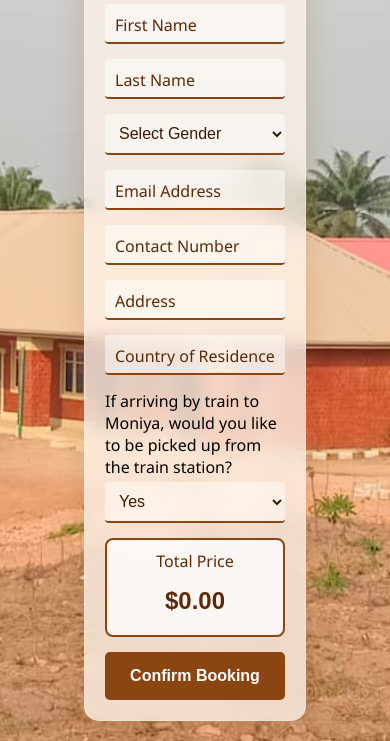
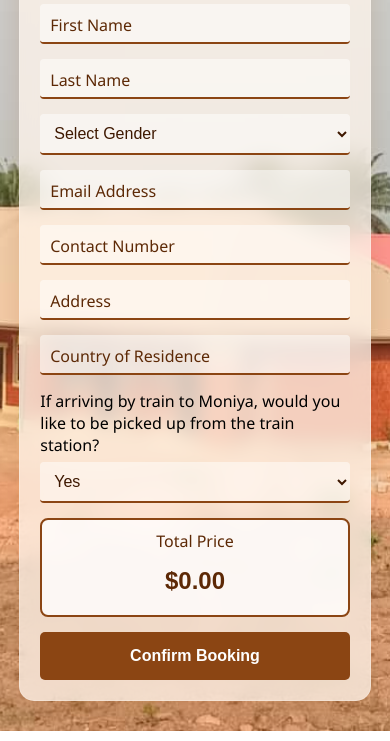
Before and after one commit to paperless-form/abule-Imole-room-booking, a plain HTML site: page index.html in a window 390 px wide. Shown: the part 133-874 px from the top of the page. Drawn offline with Linux system fonts and the light colour scheme.

Commit message:
sdfsfdsdfsf

```diff
--- a/index.html
+++ b/index.html
@@ -5,7 +5,7 @@
     <meta charset="UTF-8">
     <meta name="viewport" content="width=device-width, initial-scale=1.0">
     <link rel="stylesheet" href="styles.css">
-    <title>Contact Form</title>
+    <title>Abule Imole Room Booking</title>
 </head>
 
 <body>
--- a/styles.css
+++ b/styles.css
@@ -11,15 +11,17 @@ html {
 }
 
 .background-wrapper {
-    background-image: url('/room.jpg');
+    background-image: url('./room.jpg');
     /* Replace with your image path */
     background-size: cover;
     background-position: center;
+    background-attachment: fixed;
     min-height: 100vh;
     display: flex;
     justify-content: center;
-    align-items: center;
+    align-items: flex-start;
     padding: 20px;
+    overflow-y: auto;
 }
 
 .form-container {
@@ -32,6 +34,7 @@ html {
     max-width: 60%;
     box-shadow: 0 8px 32px rgba(139, 69, 19, 0.2);
     border: 1px solid rgba(255, 255, 255, 0.2);
+    margin: 40px 0;
 }
 
 .contact-form h2 {
@@ -133,13 +136,13 @@ button:hover {
 @media (max-width: 768px) {
     .background-wrapper {
         padding: 10px;
-        align-items: flex-start;
-        padding-top: 20px;
+        background-attachment: fixed;
     }
 
     .form-container {
+        max-width: 95%;
+        margin: 20px 0;
         padding: 20px;
-        margin: 10px 0;
     }
 
     .contact-form h2 {
```
